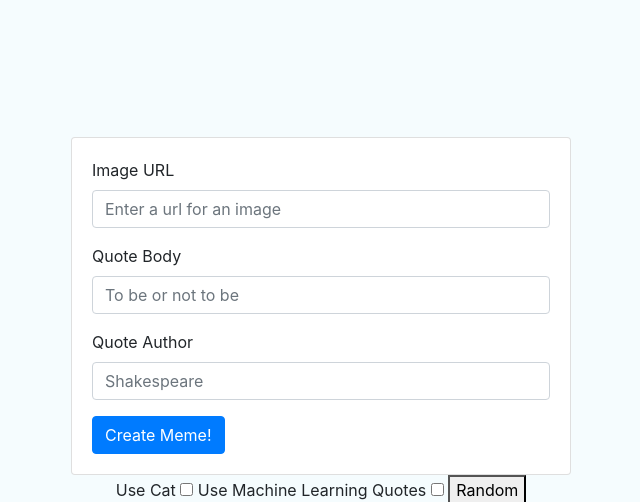
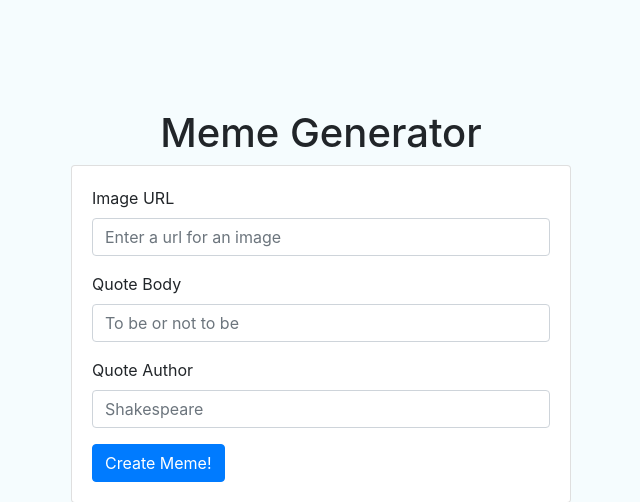
Before and after one commit to rasbot/meme-generator, a Flask app: page /create in a window 1280 px wide. Shown: the top 502 px of the page, without its empty margins (319-959 px from the left). Run offline with Flask 2, Linux system fonts and the light colour scheme; some libraries are stand-ins or nearby versions.

Commit message:
add header to base html template

```diff
--- a/src/templates/base.html
+++ b/src/templates/base.html
@@ -1,7 +1,9 @@
 <!doctype html>
 <html>
     <head>
-        <title>{% block title %}{% endblock %}</title>
+        <title>MEME GENERATOR</title>
+        <!-- <title>{% block title %}{% endblock %}</title> -->
+        <h1>Meme Generator</h1>
         <link rel="stylesheet" href="https://stackpath.bootstrapcdn.com/bootstrap/4.3.1/css/bootstrap.min.css" integrity="sha384-ggOyR0iXCbMQv3Xipma34MD+dH/1fQ784/j6cY/iJTQUOhcWr7x9JvoRxT2MZw1T" crossorigin="anonymous">
         <style>
             body {
```
